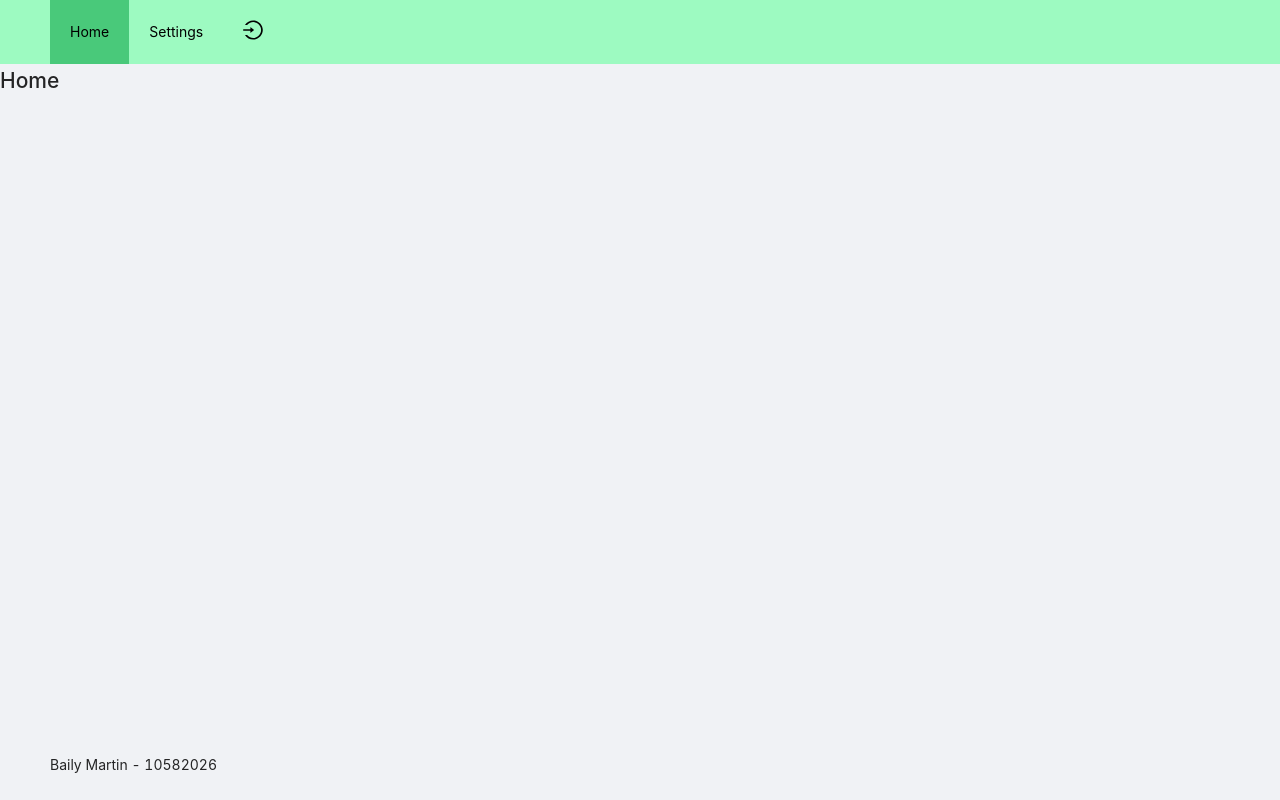
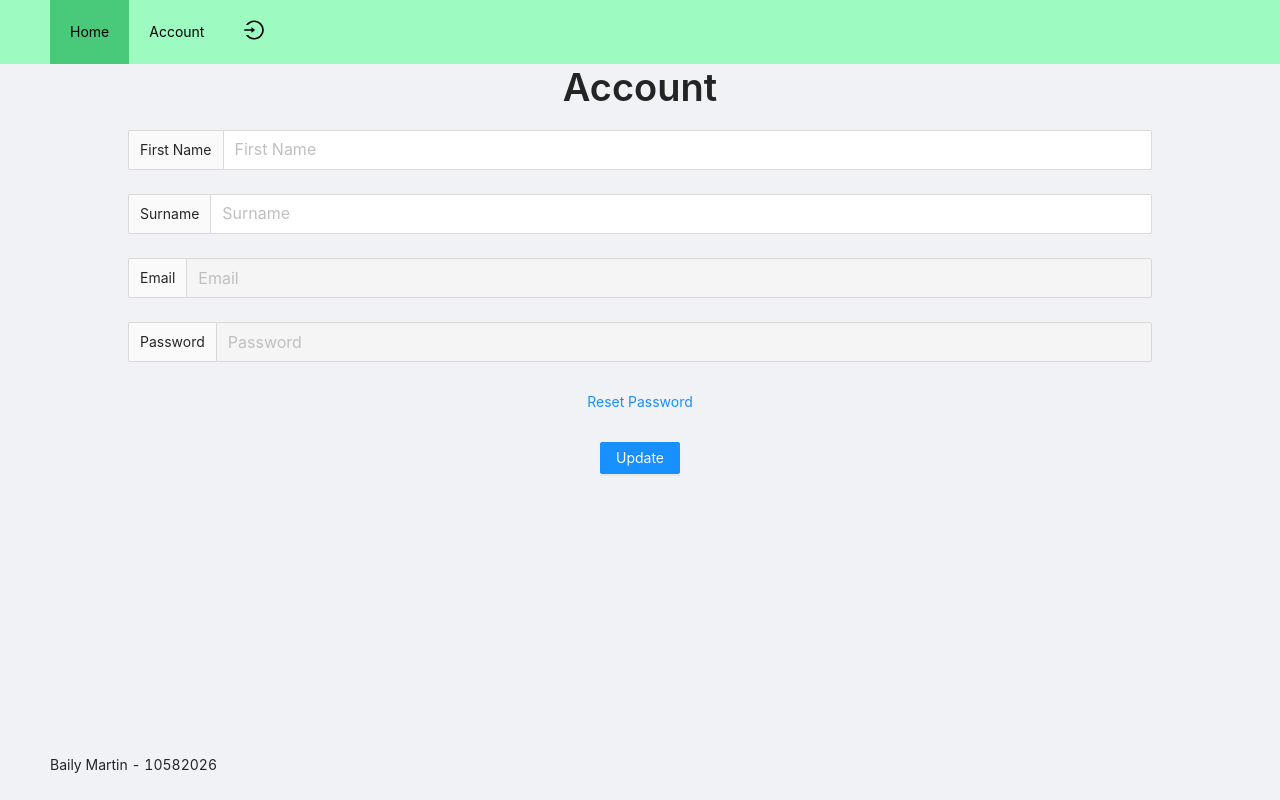
Before and after one commit to Bailym/PlantCareApp, a React (Create React App) app: page /account in a window 1280 px wide. Built offline with nearby package versions, Linux system fonts and the light colour scheme; no server answers.

Commit message:
add account page, user can now update details

```diff
--- /dev/null
+++ b/src/Account.js
@@ -0,0 +1,256 @@
+import React from 'react';
+import 'antd/dist/antd.css';
+import { Link } from 'react-router-dom';
+import { Form, Input, Button, message, Typography } from 'antd';
+import FormItem from 'antd/lib/form/FormItem';
+import MediaQuery from 'react-responsive'
+const axios = require('axios');
+const { Title, Text } = Typography;
+
+
+
+
+class Account extends React.Component {
+
+  state = {
+    loggedInUserID: -1, //The ID of the currently logged in user.
+    loggedInUserDetails: [] //The details of the currently logged in user
+  }
+
+  render() {
+    return (
+      <div>
+        <MediaQuery minDeviceWidth={1025}>
+          <div id="container" style={{ width: "80%", margin: "auto", height: "100%" }}>
+            <Title style={{ textAlign: "center" }}>Account</Title>
+            <Form style={{ textAlign: "center", margin: "auto" }}>
+              <Form.Item>
+                <Input
+                  addonBefore={<Text>First Name</Text>}
+                  id="firstName"
+                  placeholder="First Name" />
+              </Form.Item>
+              <Form.Item>
+                <Input
+                  addonBefore={<Text>Surname</Text>}
+                  id="surname"
+                  placeholder="Surname" />
+              </Form.Item>
+              <Form.Item>
+                <Input
+                  addonBefore={<Text>Email</Text>}
+                  id="email"
+                  placeholder="Email"
+                  disabled />
+              </Form.Item>
+              <Form.Item>
+                <Input
+                  addonBefore={<Text>Password</Text>}
+                  id="password"
+                  type="password"
+                  placeholder="Password"
+                  disabled />
+              </Form.Item>
+              <FormItem>
+                <Link to="/recover" onClick={() => {
+                  this.props.history.push("/recover")
+                  window.location.reload()
+                }}>Reset Password</Link>
+              </FormItem>
+              <FormItem>
+                <Button type="primary" id="updateChanges" onClick={() => this.updateDetails()}>Update</Button>
+              </FormItem>
+            </Form>
+          </div>
+        </MediaQuery>
+
+
+        <MediaQuery minDeviceWidth={641} maxDeviceWidth={1024}>
+          <div id="container" style={{ width: "80%", margin: "auto", height: "100%" }}>
+            <Title style={{ textAlign: "center" }}>Account</Title>
+            <Form style={{ textAlign: "center", margin: "auto" }}>
+              <Form.Item>
+                <Input
+                  addonBefore={<Text>First Name</Text>}
+                  id="firstName"
+                  placeholder="First Name"
+                  size="large" />
+              </Form.Item>
+              <Form.Item>
+                <Input addonBefore={<Text>Surname</Text>}
+                  id="surname"
+                  placeholder="Surname"
+                  size="large" />
+              </Form.Item>
+              <Form.Item>
+                <Input
+                  addonBefore={<Text>Email</Text>}
+                  id="email"
+                  placeholder="Email"
+                  size="large"
+                  disabled />
+              </Form.Item>
+              <Form.Item>
+                <Input
+                  addonBefore={<Text>Password</Text>}
+                  id="password"
+                  type="password"
+                  placeholder="Password"
+                  size="large"
+                  disabled />
+              </Form.Item>
+              <FormItem>
+                <Link to="/recover" onClick={() => {
+                  this.props.history.push("/recover")
+                  window.location.reload()
+                }}>Reset Password</Link>
+              </FormItem>
+              <FormItem>
+                <Button type="primary" id="updateChanges" onClick={() => this.updateDetails()}>Update</Button>
+              </FormItem>
+            </Form>
+          </div>
+        </MediaQuery>
+
+
+        <MediaQuery maxDeviceWidth={640}>
+          <div id="container" style={{ width: "80%", margin: "auto", height: "100%" }}>
+            <Title style={{ textAlign: "center" }}>Account</Title>
+            <Form style={{ textAlign: "center", margin: "auto" }}>
+              <Form.Item>
+                <Input
+                  addonBefore={<Text>First Name</Text>}
+                  id="firstName"
+                  placeholder="First Name"
+                  size="large" />
+              </Form.Item>
+              <Form.Item>
+                <Input
+                  addonBefore={<Text>Surname</Text>}
+                  id="surname"
+                  placeholder="Surname"
+                  size="large" />
+              </Form.Item>
+              <Form.Item>
+                <Input
+                  addonBefore={<Text>Email</Text>}
+                  id="email"
+                  placeholder="Email"
+                  size="large"
+                  disabled />
+              </Form.Item>
+              <Form.Item>
+                <Input
+                  addonBefore={<Text>Password</Text>}
+                  id="password"
+                  type="password"
+                  placeholder="Password"
+                  size="large"
+                  disabled />
+              </Form.Item>
+              <FormItem>
+                <Link to="/recover" onClick={() => {
+                  this.props.history.push("/recover")
+                  window.location.reload()
+                }}>Reset Password</Link>
+              </FormItem>
+              <FormItem>
+                <Button type="primary" id="updateChanges" onClick={() => this.updateDetails()}>Update</Button>
+              </FormItem>
+            </Form>
+          </div>
+        </MediaQuery>
+      </div>
+
+    );
+  }
+
+  async componentDidMount() {
+
+    /*
+     * Check that a user is logged in.
+     * FALSE = Return to Login Page
+     * Otherwise store the ID of the logged in user
+    */
+    await axios.get('/api/checkuser')  //call the server endpoint
+      .then(response => {
+        if (response.data === false) {   //if false redirect to login (you are not logged in.)
+          this.props.history.push("/login");
+          window.location.reload();
+        }
+        else {  //else save the users id
+          this.setState({
+            loggedInUserID: response.data.userID
+          })
+        }
+      })
+      .catch(function (error) {
+        console.log(error);
+      })
+
+    //Look up the logged in user and save their details to component state
+    await axios.get(`/api/users/${this.state.loggedInUserID}`)  //call the server endpoint
+      .then(response => {
+        //Update the state with the users data.
+        this.setState({
+          loggedInUserID: this.state.loggedInUserID,
+          loggedInUserDetails: response.data[0]
+        }, () => this.getDetails())
+      })
+      .catch(function (error) {
+        console.log(error);
+      })
+  }
+
+  //Populates the form with the users data once it has been retrieved
+  getDetails = () => {
+    document.getElementById("firstName").value = this.state.loggedInUserDetails.FirstName
+    document.getElementById("surname").value = this.state.loggedInUserDetails.Surname
+    document.getElementById("email").value = this.state.loggedInUserDetails.Email
+    document.getElementById("password").value = this.state.loggedInUserDetails.Password
+  }
+
+  //Updates the users data in the database with the values specified in the form.
+  updateDetails = async () => {
+    var newFirstName = document.getElementById("firstName").value
+    var newSurname = document.getElementById("surname").value
+    var newEmail = document.getElementById("email").value = this.state.loggedInUserDetails.Email
+    var newPassword = document.getElementById("password").value = this.state.loggedInUserDetails.Password
+
+    //Validation
+    let isValidated = true;
+
+    //empty fields
+    if (newFirstName === "" || newSurname === "" || newEmail === "" | newPassword === "") {
+      message.info("Please fill in all fields");
+      isValidated = false;
+    }
+
+    //email format test
+    let regexEmail = /[a-z0-9!#$%&'*+/=?^_`{|}~-]+(?:\.[a-z0-9!#$%&'*+/=?^_`{|}~-]+)*@(?:[a-z0-9](?:[a-z0-9-]*[a-z0-9])?\.)+[a-z0-9](?:[a-z0-9-]*[a-z0-9])?/;
+
+    if (regexEmail.test(newEmail) === false) {
+      message.info("Email format is invalid");
+      isValidated = false;
+    }
+
+    if (isValidated) {
+      //update the users details
+      await axios.post(`/api/users/updateuser/${this.state.loggedInUserID}/${newFirstName}/${newSurname}/${newEmail}/${newPassword}`)  //call the server endpoint
+        .then(function (response) {
+          message.info("Account Details Updated!")
+        })
+        .catch(function (error) {
+          message.info("Account details could not be updated")
+        })
+    }
+  }
+
+
+}
+
+
+
+
+
+export default Account;
--- a/src/App.js
+++ b/src/App.js
@@ -6,7 +6,7 @@ import { BrowserRouter as Router, Route, Switch, } from 'react-router-dom';
 
 import HeaderMenu from "./components/HeaderMenu"
 import Home from "./Home";
-import Settings from "./Settings";
+import Account from "./Account";
 import Login from "./Login";
 import Register from "./Register";
 import Recover from "./Recover";
@@ -34,7 +34,7 @@ class App extends Component {
               <Route path='/recover' component={Recover} />
               <Route path='/recoverrequest' component={RecoverRequest} />
 
-              <Route path='/settings' component={Settings} />
+              <Route path='/account' component={Account} />
               <Route path='/' component={Home} />
 
             </Switch>
--- a/src/Settings.js
+++ /dev/null
@@ -1,45 +0,0 @@
-import React from 'react';
-import 'antd/dist/antd.css';
-const axios = require('axios');
-
-
-
-
-class Settings extends React.Component {
-
-  render() {
-    return (
-      <h1>Page 2</h1>
-
-    );
-  }
-
-  async componentDidMount() {
-
-    /*
-     * Check that a user is logged in.
-     * TRUE = Load the page
-     * FALSE = Return to Login Page
-     */
-    await axios.get('/api/checkuser')  //call the server endpoint
-      .then(response => {
-        if (response.data === false) {   //if false redirect to login (you are not logged in.)
-          this.props.history.push("/login");
-          window.location.reload();
-        }
-      })
-      .catch(function (error) {
-        console.log(error);
-      })
-
-  }
-
-
-
-}
-
-
-
-
-
-export default Settings;
--- a/src/components/HeaderMenu.js
+++ b/src/components/HeaderMenu.js
@@ -17,7 +17,7 @@ class HeaderMenu extends React.Component {
     return (
         <Menu onClick={this.handleClick} theme="dark" selectedKeys={[this.state.current]} mode="horizontal" style={{ lineHeight: '64px' }}>
           <Menu.Item key="Home"><Link to="/" style={{color:"#000"}} >Home</Link></Menu.Item>
-          <Menu.Item key="Settings"><Link to="/settings" style={{color:"#000"}}>Settings</Link></Menu.Item>
+          <Menu.Item key="Account"><Link to="/account" style={{color:"#000"}}>Account</Link></Menu.Item>
           <Menu.Item id="loginout" key="Logout" onClick={() => this.clickLogout()} style={{float:"right"}}><LoginOutlined type="login" style={{fontSize:"20px", color:"#000"}} /></Menu.Item>
         </Menu>
     );
@@ -50,6 +50,11 @@ class HeaderMenu extends React.Component {
       current: e.key,
     });
 
+    if(e.key!=="Logout"){
+      window.location.reload();
+    }
+
+
   };
 }
 export default withRouter(HeaderMenu);
```
Also changed, not shown: 2 other files (tests, documents, lock files or other folders).
